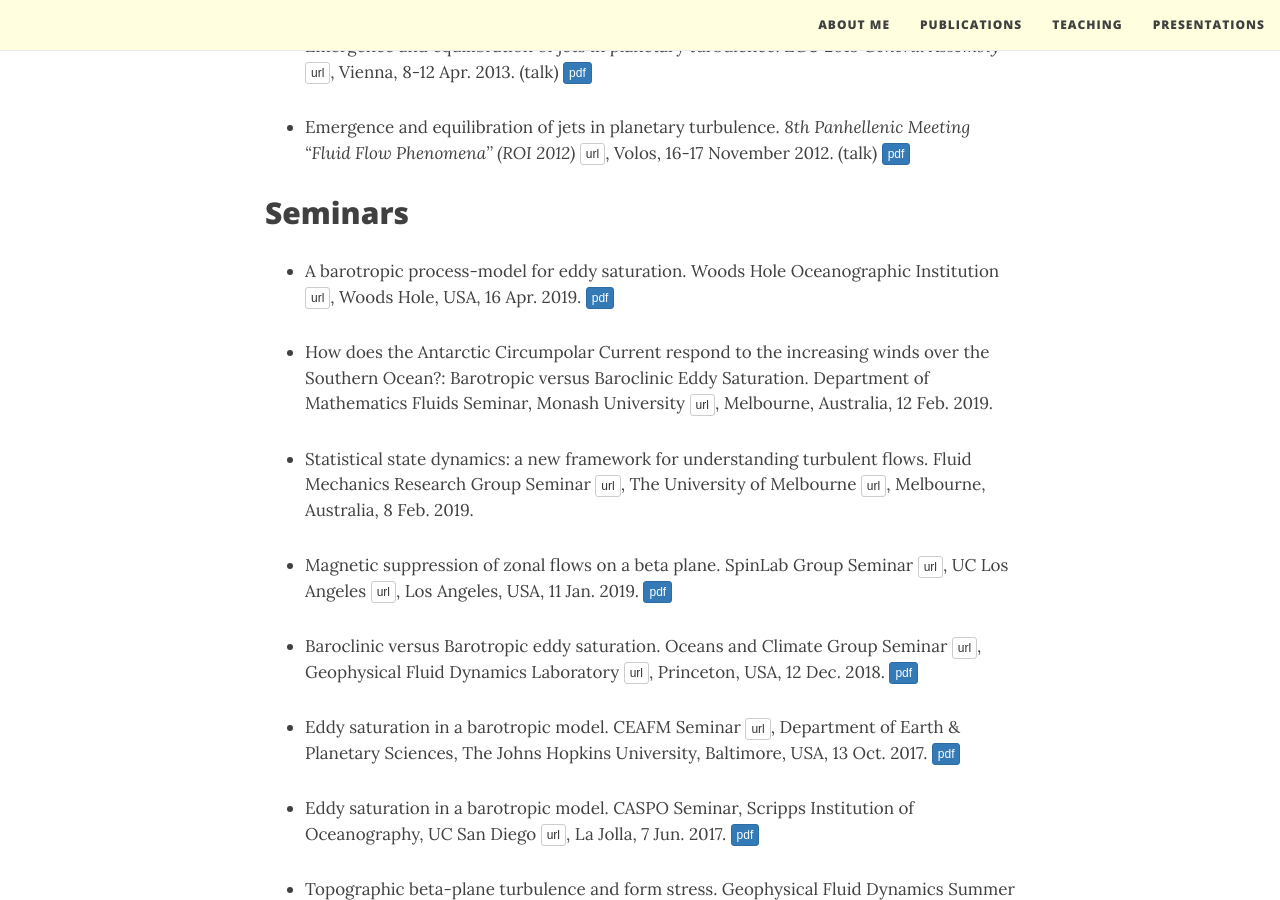
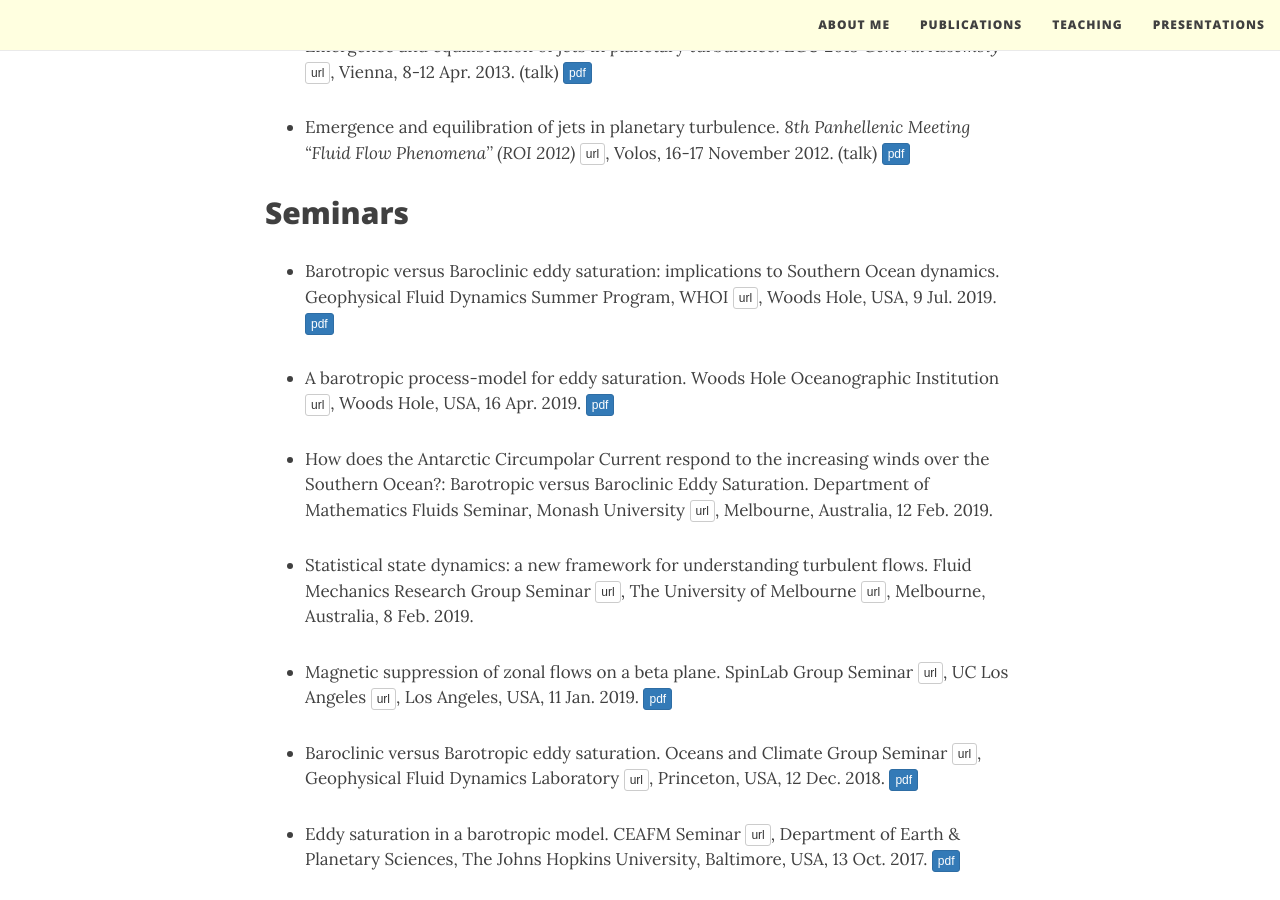
Before and after one commit to navidcy/navidcy.github.io, a Jekyll site: the page built from presentations.md, in a window 1280 px wide and 900 px high, scrolled down 1451 px. Built offline with Jekyll 4.4.1, drawn with Linux system fonts in a browser that asks for light colours; nearby versions of some CDN libraries.

Commit message:
adds GFD2019 talk

```diff
--- a/presentations.md
+++ b/presentations.md
@@ -37,6 +37,8 @@ title: Presentations
 
 
 ## Seminars
+
+- Barotropic versus Baroclinic eddy saturation: implications to Southern Ocean dynamics. Geophysical Fluid Dynamics Summer Program, WHOI [<span class="btn btn-default btn-xs{{end}}" style="font-family:sans-serif;">url</span>][GFD-site]{:target="_blank"}, Woods Hole, USA, 9 Jul. 2019. [<span class="btn btn-primary btn-xs{{end}}" style="font-family:sans-serif;">pdf</span>][GFD_July2019]
 
 - A barotropic process-model for eddy saturation. Woods Hole Oceanographic Institution  [<span class="btn btn-default btn-xs{{end}}" style="font-family:sans-serif;">url</span>][WHOI-site]{:target="_blank"}, Woods Hole, USA, 16 Apr. 2019. [<span class="btn btn-primary btn-xs{{end}}" style="font-family:sans-serif;">pdf</span>][WHOI-Apr2019]
 
@@ -87,6 +89,7 @@ title: Presentations
 [ROI12-talk]: ROI12-talk.pdf
 [EGU13-talk]: EGU13-talk.pdf
 [GFD_July2016]: GFD-2016.pdf
+[GFD_July2019]: EddySaturation-GFD-2019.pdf
 [APSDFD16]: APS-DFD-2016.pdf
 [AGU16-poster]: AGU2016_poster.pdf
 [KITP17-talk]: KITP_Jan2017.pdf
```
Also changed, not shown: 1 other file.
